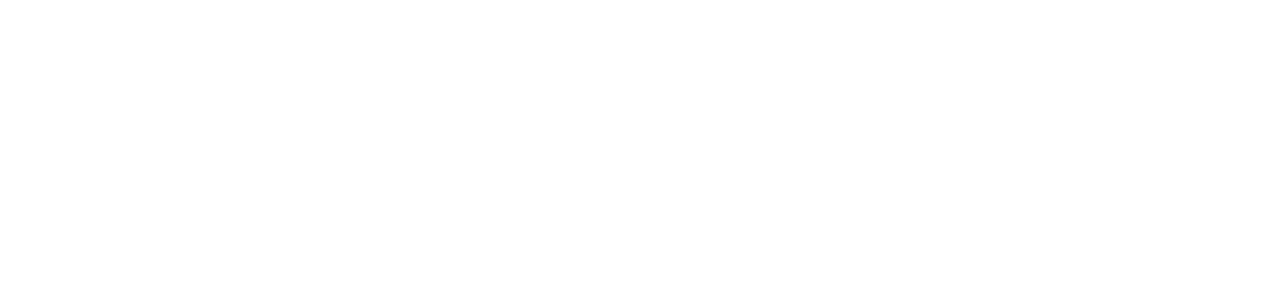
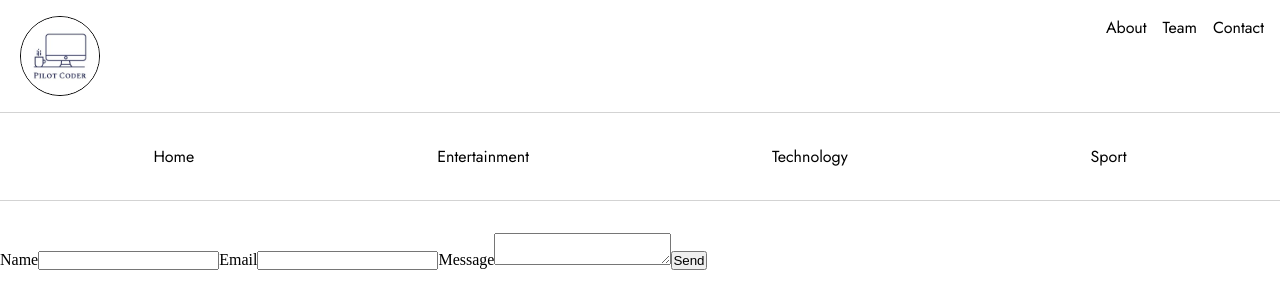
Before and after one commit to dolce-emmy/News-App, a React (Vite) app: page /contact in a window 1280 px wide. Before the commit this address had no page. Shown: the top 308 px of the page. Built offline with nearby package versions, Linux system fonts and the light colour scheme; no server answers; a web font is replaced by a local one.

Commit message:
added the contact page and add the form and connected it with the emailjs

```diff
--- a/package.json
+++ b/package.json
@@ -9,6 +9,7 @@
     "preview": "vite preview"
   },
   "dependencies": {
+    "@emailjs/browser": "^3.12.1",
     "axios": "^1.2.6",
     "react": "^18.2.0",
     "react-dom": "^18.2.0",
--- a/src/App.jsx
+++ b/src/App.jsx
@@ -8,6 +8,7 @@
 import Team from './components/Team';
 import Team2 from './components/Team2';
 import About from './components/About';
+import Contact from './components/Contact';
 import './styles/App.scss';
 //import './styles/extra.css';
 
@@ -26,6 +27,7 @@
                         <Route path="sport" element={<Sport />} />
                         <Route path="team" element={<Team2 />} />
                         <Route path="about" element={<About />} />
+                        <Route path="contact" element={<Contact />} />
                     </Route>
                     {/* <Route path="/" element={<Layout />}>
                         <Route index element={<Home />} />
--- /dev/null
+++ b/src/components/Contact.jsx
@@ -0,0 +1,53 @@
+import React, { useRef } from "react";
+import emailjs from "@emailjs/browser";
+
+const Contact = () => {
+  const form = useRef();
+  const Service_ID = import.meta.env.VITE_MY_SERVICE_ID;
+  const Template_ID = import.meta.env.VITE_MY_TEMPLATE_ID;
+  const Public_Key = import.meta.env.VITE_MY_PUBLIC_KEY;
+
+  const sendEmail = (e) => {
+    e.preventDefault();
+
+    emailjs
+      .sendForm(
+        `${Service_ID}`,
+        `${Template_ID}`,
+        form.current,
+        `${Public_Key}`
+      )
+      .then((response) => {
+        if (response.status === 200) {
+          alert("Your message has been sent successfully. Thank you!");
+          console.log(response.text);
+        } else {
+          alert("Your message has not been sent. Please try again.");
+          console.log(response.text);
+        }
+      })
+      .catch((error) => {
+        alert("Error sending the email. Please try again later.");
+        console.error("Email send error:", error);
+      });
+
+    e.target.reset();
+  };
+
+  return (
+    <form ref={form} onSubmit={sendEmail}>
+      <label>Name</label>
+      <input type="text" name="from_name" />
+
+      <label>Email</label>
+      <input type="email" name="from_email" />
+
+
+      <label>Message</label>
+      <textarea name="message" />
+      <input type="submit" value="Send" />
+    </form>
+  );
+};
+
+export default Contact;
--- a/src/components/Entertainment.jsx
+++ b/src/components/Entertainment.jsx
@@ -45,8 +45,8 @@
                     <p></p>
                     <ResetSessionStorage setArticles={setArticles} url={URL} />
                     <ul className='theme-grid-container'>
-                        {articles.map((article, index) => {
-                            if (index < 16 && article.description !== null && article.title !== '[Removed]') {
+                        {articles.slice(0, 13).map((article, index) => {
+                            if (article.description !== null && article.title !== '[Removed]') {
                                 return (
                                     <MainThemePageItem
                                         article={{ ...article, id: uuid() }}
--- a/src/components/Layout.jsx
+++ b/src/components/Layout.jsx
@@ -4,20 +4,22 @@
 
 const Layout = () => {
   return (
-
     <>
       <div>
         <header>
           {/* <h1> LOGO </h1> */}
 
           <img className="header-logo" src="./team-photos/logo.jpeg" alt="" />
-                <div className='header-nav'>
-                    <Link to='about' className='header-link'>
+          <div className="header-nav">
+            <Link to="about" className="header-link">
               About
             </Link>
 
-                    <Link to='team' className='header-link'>
+            <Link to="team" className="header-link">
               Team
+            </Link>
+            <Link to="contact" className="header-link">
+              Contact
             </Link>
 
             {/* <Link to='' className='header-link'>
@@ -25,17 +27,17 @@
                     </Link> */}
           </div>
         </header>
-            <nav className='navigation'>
-                <Link to='/' className='navigation-link'>
+        <nav className="navigation">
+          <Link to="/" className="navigation-link">
             Home
           </Link>
-                <Link to='entertainment' className='navigation-link'>
+          <Link to="entertainment" className="navigation-link">
             Entertainment
           </Link>
-                <Link to='technology' className='navigation-link'>
+          <Link to="technology" className="navigation-link">
             Technology
           </Link>
-                <Link to='sport' className='navigation-link'>
+          <Link to="sport" className="navigation-link">
             Sport
           </Link>
         </nav>
--- a/src/components/Sport.jsx
+++ b/src/components/Sport.jsx
@@ -24,8 +24,7 @@
             );
             setArticles(originalData);
         } else {
-            axios
-                .get(URL)
+            axios.get(URL)
                 .then((response) => {
                     setArticles(response.data?.articles);
 
```
Also changed, not shown: src/components/Tech.jsx (+16 -13 lines), 1 other file (tests, documents, lock files or other folders). Lines whose indentation alone changed are shown as unchanged.
